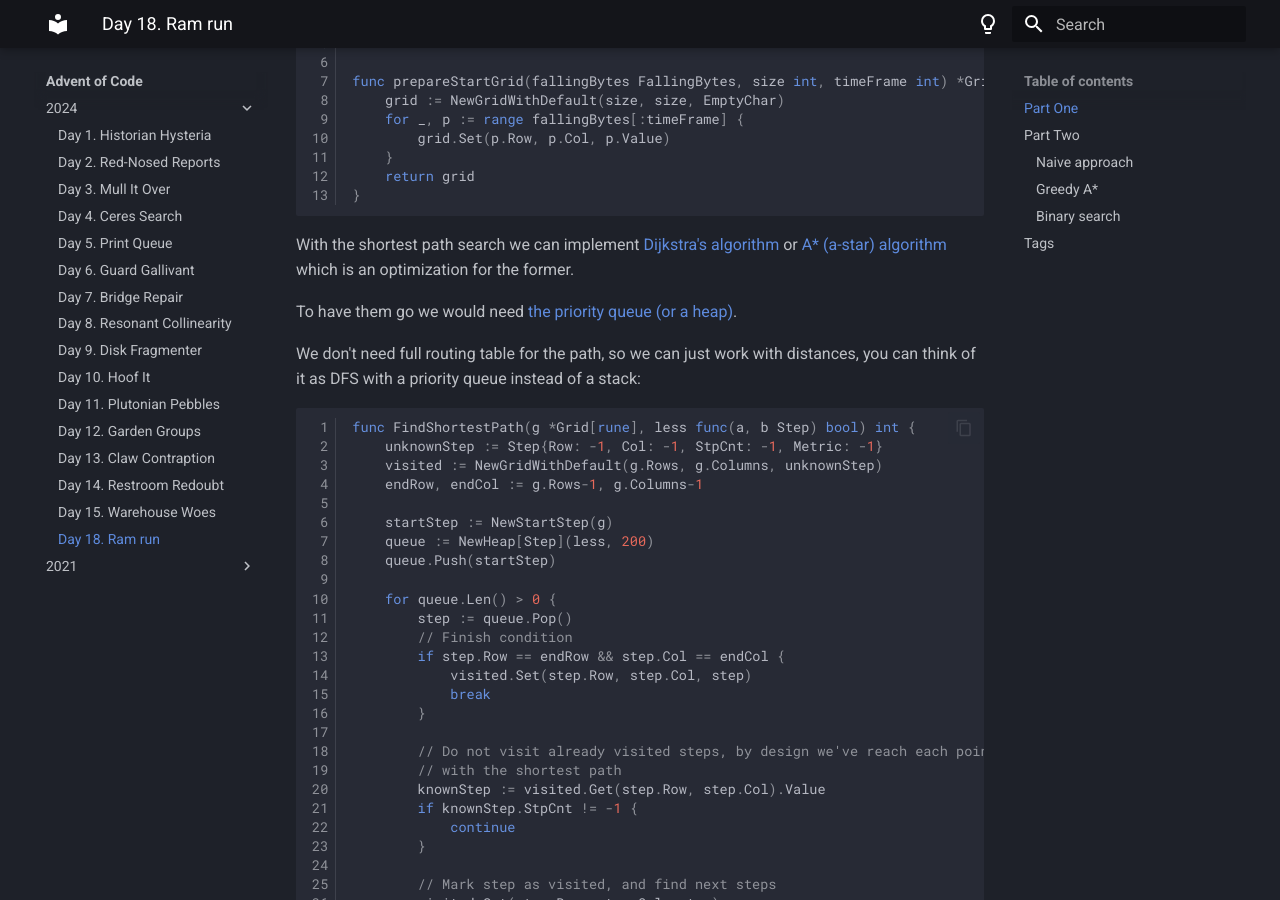
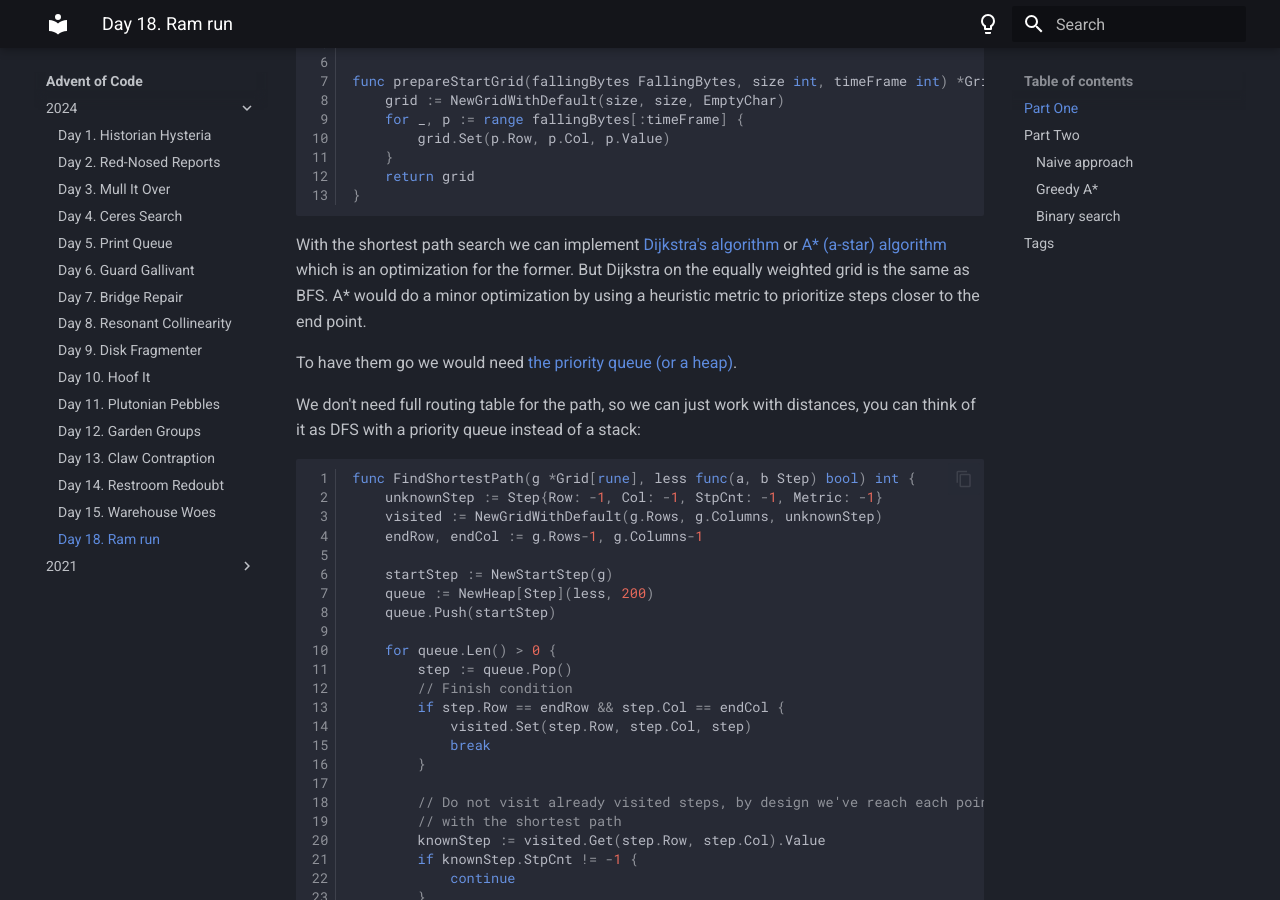
Before and after one commit to insomnes/my-static-site, an MkDocs documentation site: the page built from docs/advent_of_code/2024/18_ramrun.md, in a window 1280 px wide and 900 px high, scrolled down 632 px. Built offline with MkDocs 1.6.1 and Material for MkDocs 9.7.7, drawn with Linux system fonts in a browser that asks for light colours.

Commit message:
Add Dijkstra = BFS comment

```diff
--- a/docs/advent_of_code/2024/18_ramrun.md
+++ b/docs/advent_of_code/2024/18_ramrun.md
@@ -33,7 +33,9 @@ func prepareStartGrid(fallingBytes FallingBytes, size int, timeFrame int) *Grid[
 With the shortest path search we can implement
 [Dijkstra's algorithm](https://en.wikipedia.org/wiki/Dijkstra%27s_algorithm)
 or [A* (a-star) algorithm](https://en.wikipedia.org/wiki/A*_search_algorithm) which is
-an optimization for the former.
+an optimization for the former. But Dijkstra on the equally weighted grid is the same as
+BFS. A* would do a minor optimization by using a heuristic metric to prioritize steps
+closer to the end point.
 
 To have them go we would need [the priority queue (or a heap)](https://github.com/insomnes/aoc/blob/main/2024/18_ramrun/solution/heap.go).
 
```
